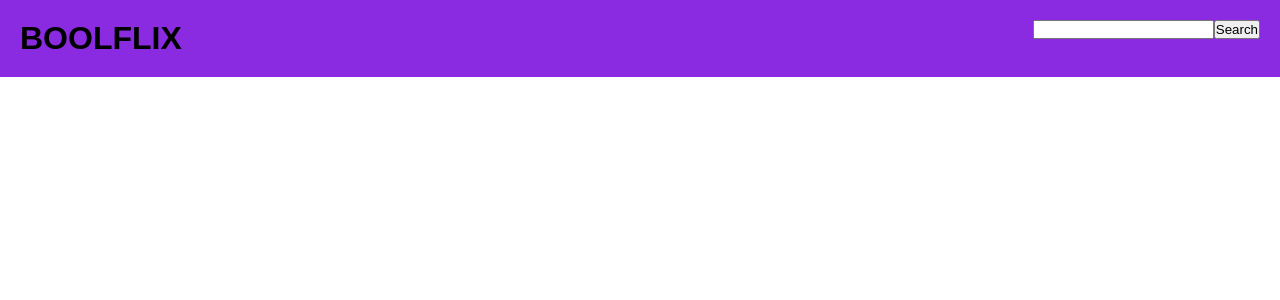
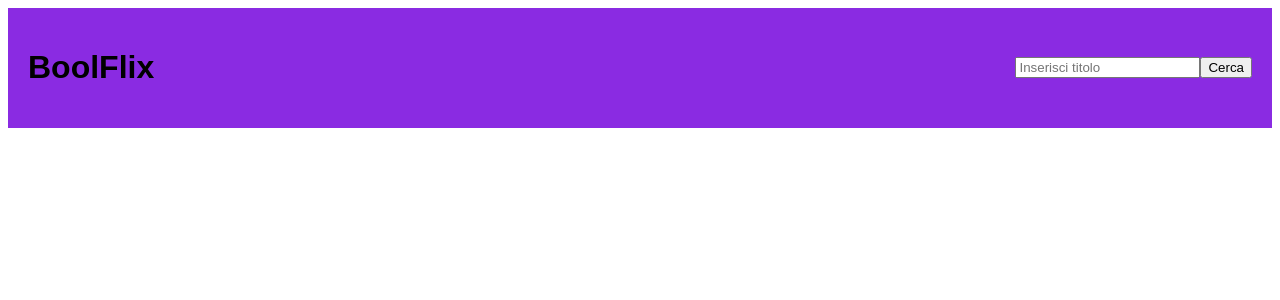
Before and after one commit to Robert-Stefan/vue-boolflix, a Vue app: page / in a window 1280 px wide. Shown: the top 300 px of the page. Built offline with nearby package versions, Linux system fonts and the light colour scheme.

Commit message:
Add Milestone 3

```diff
--- a/src/App.vue
+++ b/src/App.vue
@@ -1,31 +1,59 @@
 <template>
     <div id="app">
-        <Header />
-        <Content />
+        <Header @performSearch="getFilms" />
+
+        <main>
+            <Content :films="film" />
+        </main>
     </div>
 </template>
 
 <script>
+import axios from 'axios';
 import Header from '@/components/Header.vue';
 import Content from '@/components/Content.vue';
-
 export default {
     name: 'App',
     components: {
         Header,
         Content,
     },
+    data() {
+        return {
+            film: [],
+        };
+    },
+    methods: {
+        getFilms(search) {
+            Promise.all([
+                axios.get(
+                    'https://api.themoviedb.org/3/search/movie?api_key=c18dcf0e37553babb7d99593a6f3dc48&language=it-IT&query=' +
+                        search
+                ),
+                axios.get(
+                    'https://api.themoviedb.org/3/search/tv?api_key=c18dcf0e37553babb7d99593a6f3dc48&language=it-IT&query=' +
+                        search
+                ),
+            ])
+                .then(res => {
+                    const film = res[0].data.results;
+                    const series = res[1].data.results;
+                    let library = [...film, ...series];
+                    this.film = library;
+                })
+                .catch(err => {
+                    console.log('Error', err);
+                });
+        },
+    },
 };
 </script>
 
 <style lang="scss">
-* {
-    padding: 0;
-    margin: 0;
-    box-sizing: border-box;
-}
-
 body {
     font-family: sans-serif;
 }
+
+//Font Awesome
+@import url(https://cdnjs.cloudflare.com/ajax/libs/font-awesome/5.15.3/css/all.min.css);
 </style>
--- a/src/components/Content.vue
+++ b/src/components/Content.vue
@@ -1,17 +1,65 @@
 <template>
-    <div>
-        <Contentlist />
+    <div class="lista">
+        <ul v-for="(film, i) in films" :key="i">
+            <li>
+                <img
+                    :src="
+                        `https://image.tmdb.org/t/p/w500${film.backdrop_path}`
+                    "
+                    alt=""
+                />
+            </li>
+            <li v-if="film.title === undefined">Titolo: {{ film.name }}</li>
+            <li v-else>Titolo: {{ film.title }}</li>
+            <li v-if="film.original_title === undefined">
+                Titolo originale: {{ film.original_name }}
+            </li>
+            <li v-else>Titolo originale: {{ film.original_title }}</li>
+            <li v-if="film.original_language === 'it'" class="language">
+                Lingua:
+                <img class="flag" src="@/assets/it.png" alt="it" />
+            </li>
+            <li v-else-if="film.original_language === 'en'" class="language">
+                Lingua:
+                <img class="flag" src="@/assets/en.png" alt="en" />
+            </li>
+            <li v-else>Lingua: {{ film.original_language }}</li>
+            <li>
+                Voto:
+                <span
+                    v-for="(blackStar, i) in Math.round(film.vote_average / 2)"
+                    :key="'A' + i"
+                    ><i class="fas fa-star"></i
+                ></span>
+                <span
+                    v-for="(whiteStar, i) in 5 -
+                        Math.round(film.vote_average / 2)"
+                    :key="'B' + i"
+                    ><i class="far fa-star"></i
+                ></span>
+            </li>
+        </ul>
     </div>
 </template>
 
 <script>
-import Contentlist from '@/components/Contentlist.vue';
 export default {
     name: 'Content',
-    components: {
-        Contentlist,
-    },
+    props: ['films'],
 };
 </script>
 
-<style scoped lang="scss"></style>
+<style lang="scss" scoped>
+.flag {
+    width: 40px;
+    height: 20px;
+    padding-top: 10px;
+    padding-left: 5px;
+}
+
+.language {
+    padding-bottom: 7px;
+    display: flex;
+    align-items: flex-end;
+}
+</style>
--- a/src/components/Contentlist.vue
+++ /dev/null
@@ -1,15 +0,0 @@
-<template>
-    <div>
-        <ul>
-            <li></li>
-        </ul>
-    </div>
-</template>
-
-<script>
-export default {
-    name: 'Contentlist',
-};
-</script>
-
-<style></style>
--- a/src/components/Header.vue
+++ b/src/components/Header.vue
@@ -1,36 +1,40 @@
 <template>
-    <div class="header">
-        <h1>BOOLFLIX</h1>
+    <header>
+        <div class="title">
+            <h1>BoolFlix</h1>
+        </div>
         <div class="search">
             <input
-                type="search"
-                id="site-search"
-                name="netflix"
-                aria-label="Search through site content"
+                type="text"
+                placeholder="Inserisci titolo"
+                v-model="search"
             />
-
-            <button>Search</button>
+            <button @click="$emit('performSearch', search)">Cerca</button>
         </div>
-    </div>
+    </header>
 </template>
 
 <script>
 export default {
     name: 'Header',
+    data() {
+        return {
+            search: '',
+        };
+    },
 };
 </script>
 
 <style scoped lang="scss">
-.header {
+header {
     display: flex;
     justify-content: space-between;
+    align-items: center;
+    padding: 20px;
     background-color: blueviolet;
-    h1,
-    .search {
-        padding: 20px;
-        input {
-            outline: none;
-        }
+    margin-bottom: 30px;
+    input {
+        outline: none;
     }
 }
 </style>
```
